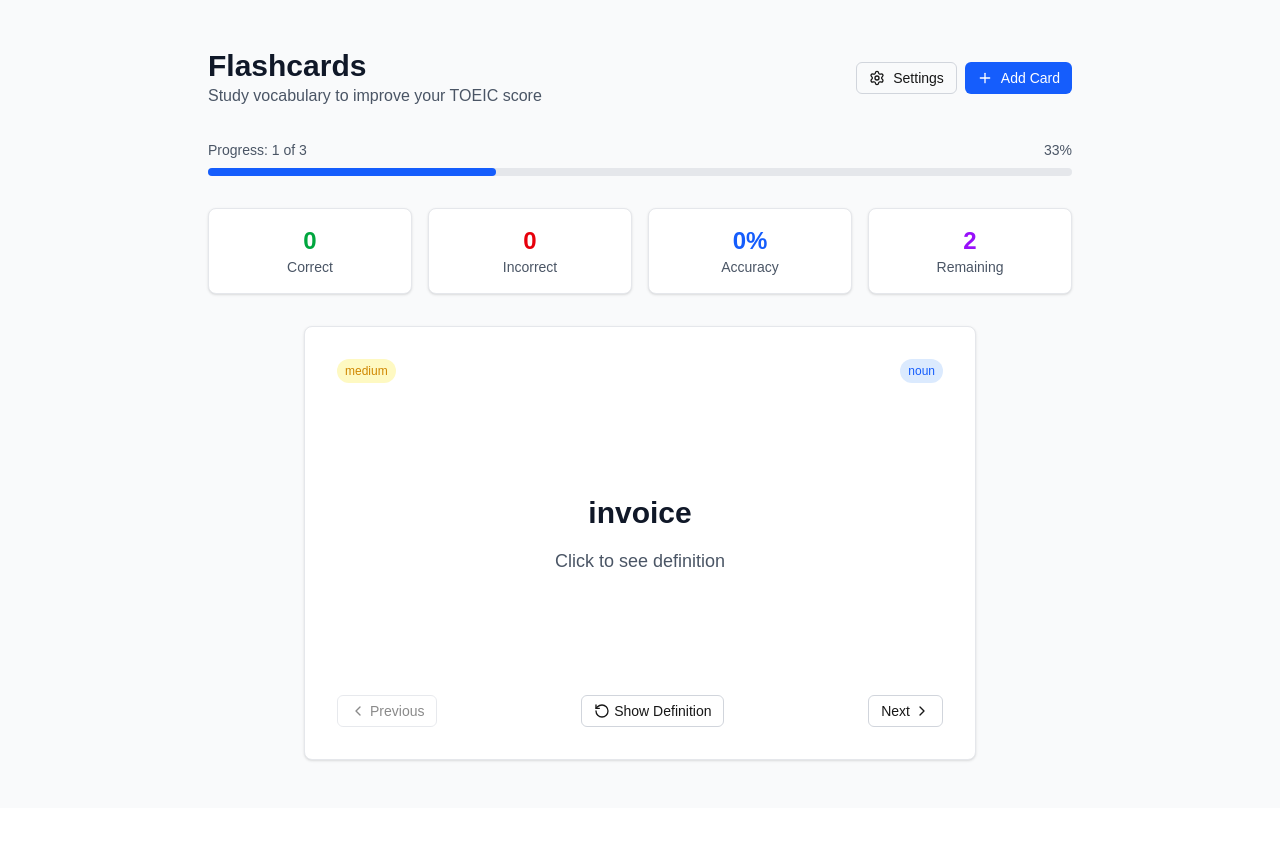
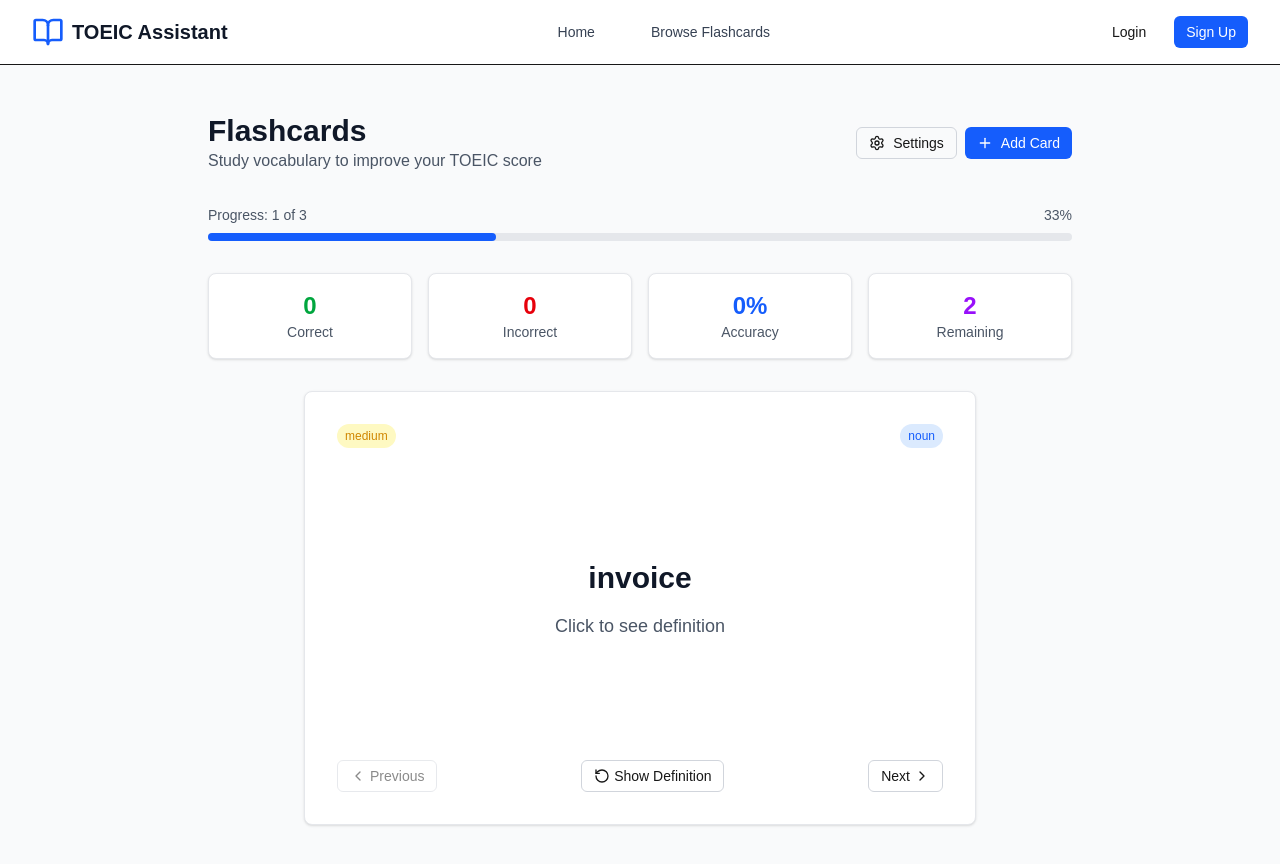
Before and after one commit to Hiroki0127/ToeicLearningAssistant, a Next.js app in the folder frontend/: page /flashcards in a window 1280 px wide. Shown: the top 864 px of the page. Before the commit the page ends 808 px from the top, so only its background shows below. Built offline with nearby package versions, Linux system fonts and the light colour scheme; no server answers.

Commit message:
updated the flashcards page to use the layout component

```diff
--- a/frontend/src/app/flashcards/page.tsx
+++ b/frontend/src/app/flashcards/page.tsx
@@ -4,6 +4,7 @@ import { useState } from 'react';
 import { Flashcard } from '@/components/flashcards/Flashcard';
 import { Button } from '@/components/ui/Button';
 import { Card, CardContent, CardHeader } from '@/components/ui/Card';
+import Layout from '@/components/layout/Layout';
 import { useAppStore } from '@/lib/store';
 import type { Flashcard as FlashcardType } from '@/types';
 import { BookOpen, Plus, Settings } from 'lucide-react';
@@ -90,7 +91,8 @@ export default function FlashcardsPage() {
 
   if (sampleFlashcards.length === 0) {
     return (
-      <div className="min-h-screen bg-gray-50 py-12">
+      <Layout>
+        <div className="min-h-screen bg-gray-50 py-12">
         <div className="max-w-4xl mx-auto px-4">
           <Card>
             <CardContent className="text-center py-12">
@@ -108,12 +110,14 @@ export default function FlashcardsPage() {
             </CardContent>
           </Card>
         </div>
-      </div>
+        </div>
+      </Layout>
     );
   }
 
   return (
-    <div className="min-h-screen bg-gray-50 py-12">
+    <Layout>
+      <div className="min-h-screen bg-gray-50 py-12">
       <div className="max-w-4xl mx-auto px-4">
         {/* Header */}
         <div className="flex justify-between items-center mb-8">
@@ -208,7 +212,8 @@ export default function FlashcardsPage() {
             </Button>
           </div>
         )}
+        </div>
       </div>
-    </div>
+    </Layout>
   );
 }
--- a/frontend/src/app/page.tsx
+++ b/frontend/src/app/page.tsx
@@ -214,7 +214,7 @@ export default function Home() {
             </div>
           </div>
           <div className="border-t border-gray-800 mt-8 pt-8 text-center text-gray-400">
-            <p>&copy; 2024 TOEIC Learning Assistant. All rights reserved.</p>
+            <p>&copy; 2025 TOEIC Learning Assistant. All rights reserved.</p>
           </div>
         </div>
       </footer>
```
